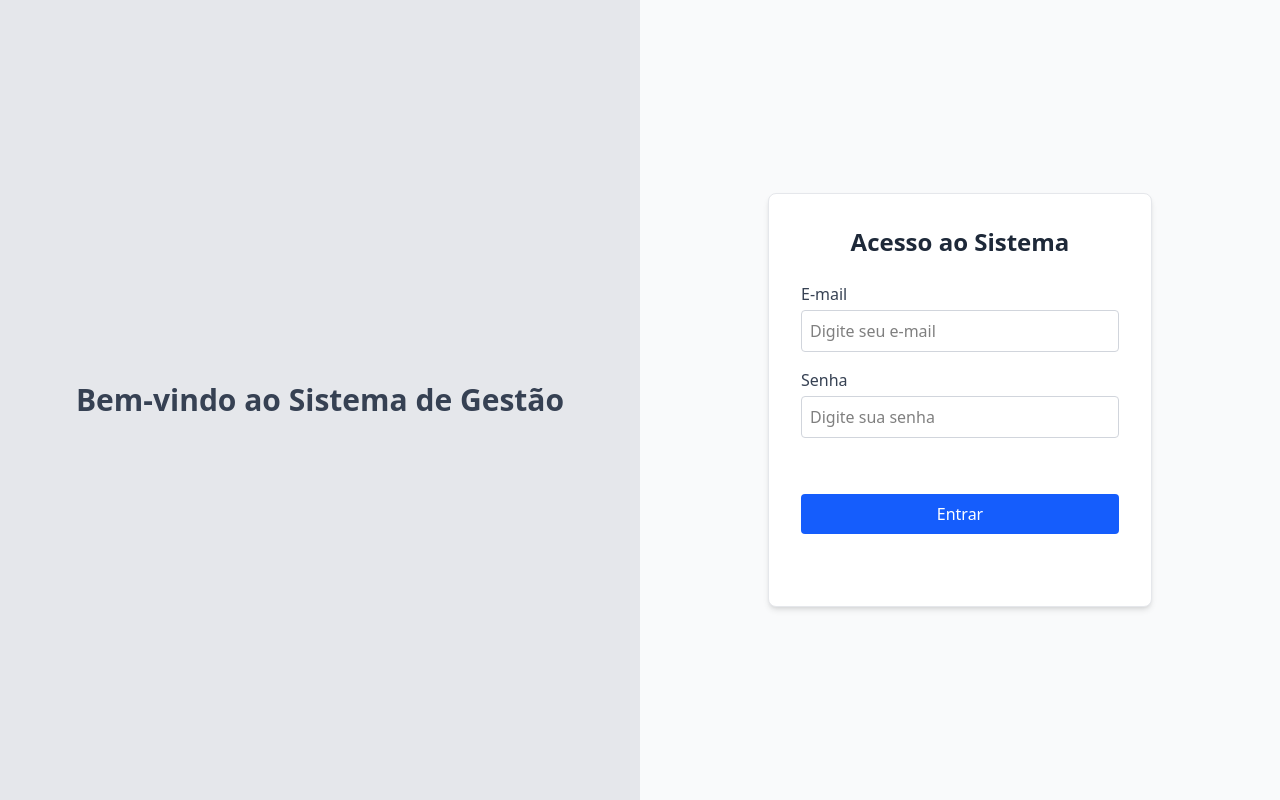
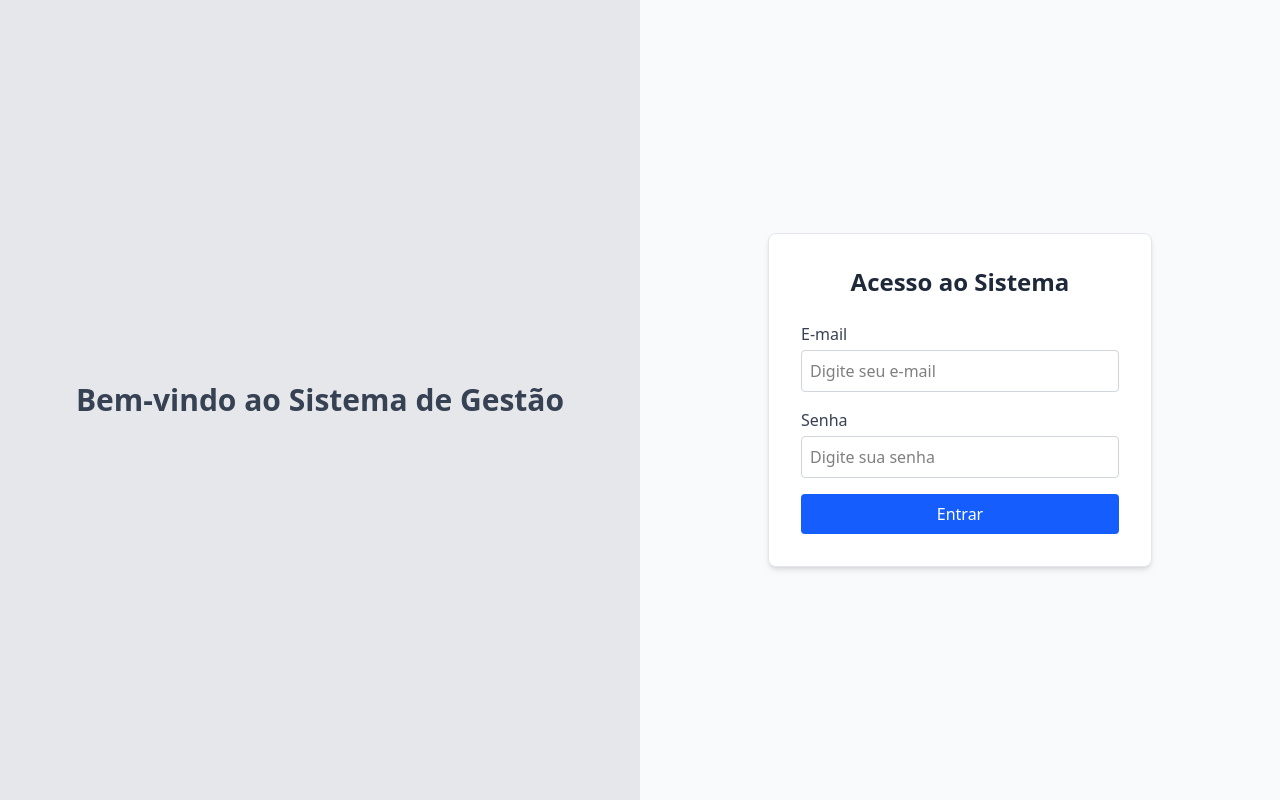
Before and after one commit to francisco328react/SISTEMA-ESTOQUE-FRONTNED, a React (Vite) app: page /login in a window 1280 px wide. Built offline with nearby package versions, Linux system fonts and the light colour scheme.

Commit message:
fix: Corrigindo falha no Login.tsx e CRUD de usuários

```diff
--- a/src/components/Button/Button.tsx
+++ b/src/components/Button/Button.tsx
@@ -6,11 +6,23 @@ interface ButtonProps {
   variant: string;
 }
 
-export const Button: React.FC<ButtonProps> = ({ text, type = "button", onClick, children }) => (
+export const Button: React.FC<ButtonProps> = ({
+  text,
+  type = "button",
+  onClick,
+  children,
+  variant,
+}) => (
   <button
     type={type}
-    onClick={onClick}
-    className="w-full bg-blue-600 hover:bg-blue-700 text-white py-2 rounded transition cursor-pointer my-10"
+    onClick={onClick} // <-- ESSENCIAL: precisa estar aqui
+    className={`w-full ${
+      variant === "primary"
+        ? "bg-blue-600 hover:bg-blue-700 text-white"
+        : variant === "secondary"
+        ? "bg-gray-300 hover:bg-gray-400 text-gray-800"
+        : "bg-red-600 hover:bg-red-700 text-white"
+    } py-2 rounded transition cursor-pointer`}
   >
     {children || text}
   </button>
--- a/src/pages/Dashboard/Users.tsx
+++ b/src/pages/Dashboard/Users.tsx
@@ -53,7 +53,12 @@ export function Users() {
   return (
     <div className="min-h-screen bg-gray-50 py-10 px-6">
       <div className="max-w-6xl mx-auto">
-        <UserHeader onNewUser={() => setIsModalOpen(true)} />
+        <UserHeader
+          onNewUser={() => {
+            setEditingUser(null); // limpa qualquer dado anterior
+            setIsModalOpen(true);
+          }}
+        />
 
         <UserFilter
           search={search}
--- a/src/pages/Login/Login.tsx
+++ b/src/pages/Login/Login.tsx
@@ -13,7 +13,7 @@ export function Login() {
   const handleLogin = (e: React.FormEvent) => {
     e.preventDefault();
 
-    if (email === "admin@empresa.com" && password === "123456") {
+    if (email === "admin@empresa.com" && password === "silveira33@") {
       navigate("/dashboard");
     } else {
       alert("E-mail ou senha incorretos!");
@@ -31,6 +31,7 @@ export function Login() {
         <Input
           id="email"
           label="E-mail"
+          name="email"
           type="email"
           placeholder="Digite seu e-mail"
           value={email}
@@ -39,6 +40,7 @@ export function Login() {
         />
         <Input
           id="password"
+          name="password"
           label="Senha"
           type="password"
           placeholder="Digite sua senha"
@@ -46,7 +48,7 @@ export function Login() {
           onChange={(e) => setPassword(e.target.value)}
           required
         />
-        <Button type="submit" text="Entrar" onClick={() => handleLogin} />
+        <Button variant="primary" type="submit" text="Entrar" onClick={handleLogin} />
       </FormContainer>
     </div>
   );
```
